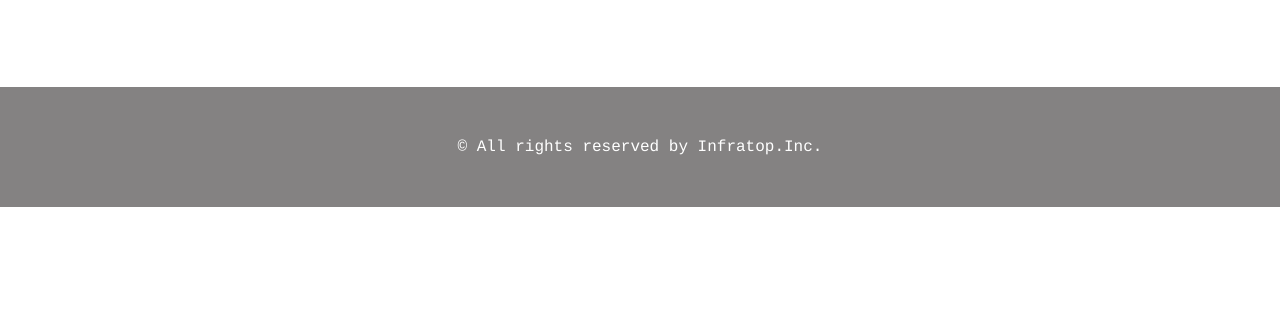
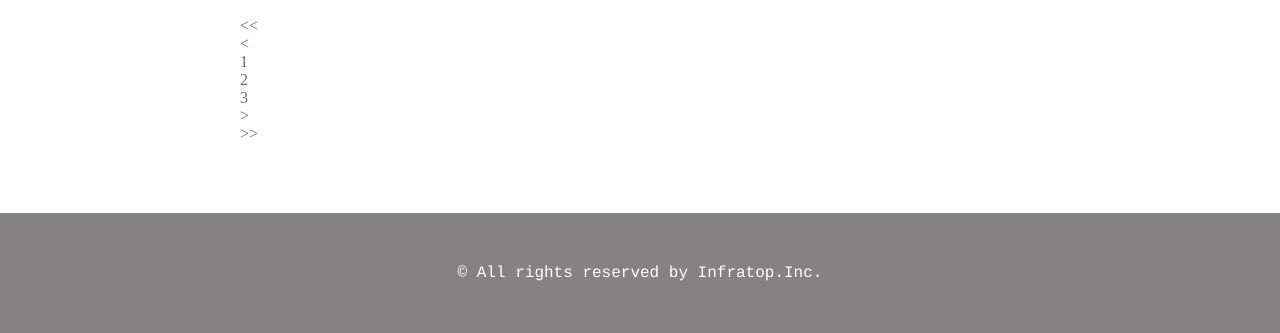
Before and after one commit to Sakura-Hirokawa/caravan, a plain HTML site: page index.html in a window 1280 px wide. Shown: the part 1635-1968 px from the top of the page. Before the commit the page ends 1842 px from the top, so only its background shows below. Drawn offline with Linux system fonts and the light colour scheme.

Commit message:
[Finish]1-10

```diff
--- a/index.html
+++ b/index.html
@@ -115,6 +115,15 @@
             </section>
           </div>
         </div>
+        <div class="pagination">
+          <p><<</p>
+          <p><</p>
+          <p>1</p>
+          <p>2</p>
+          <p>3</p>
+          <p>></p>
+          <p>>></p>
+        </div>
       </section>
 
       <div class="sidebar">
```
